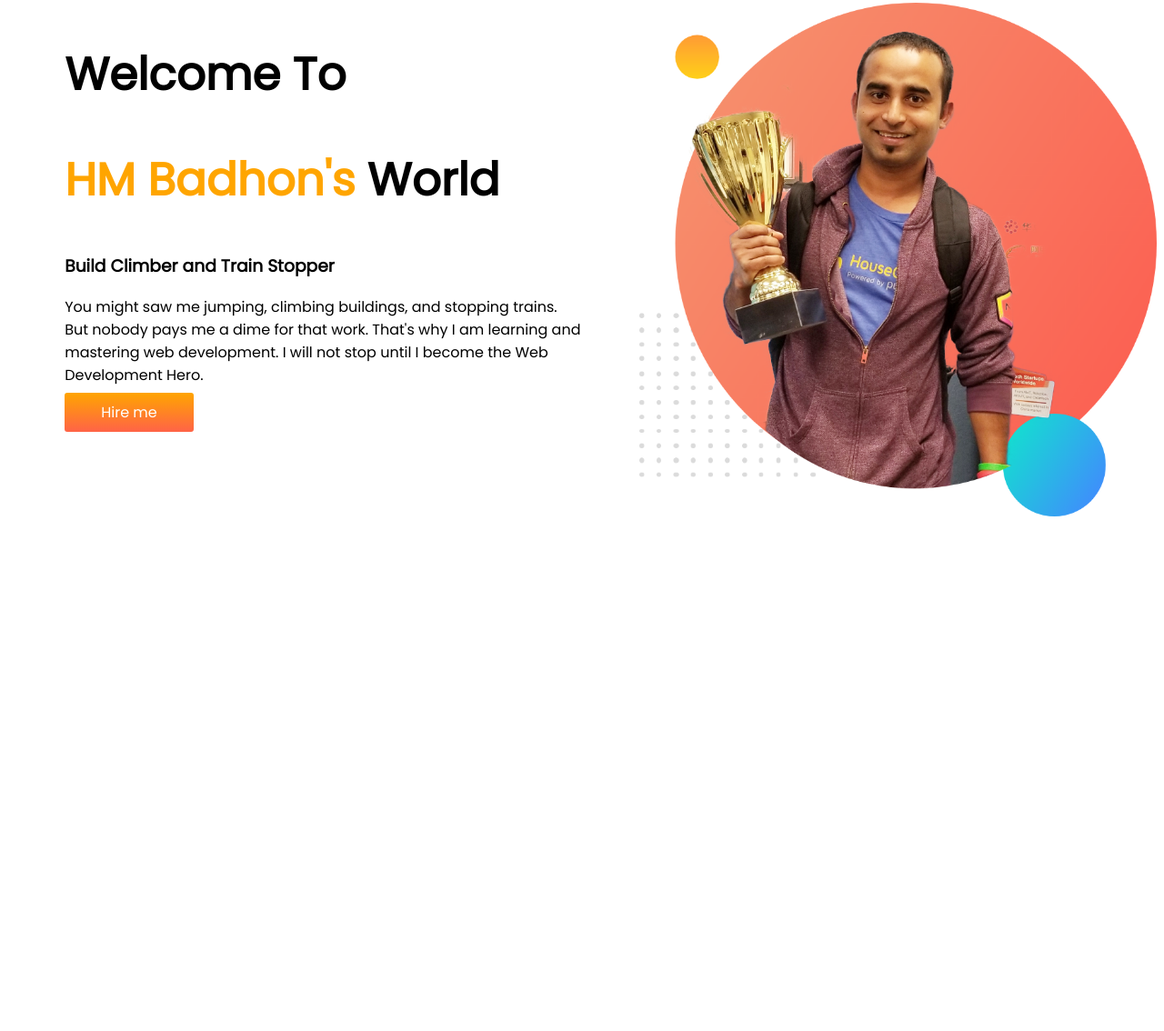
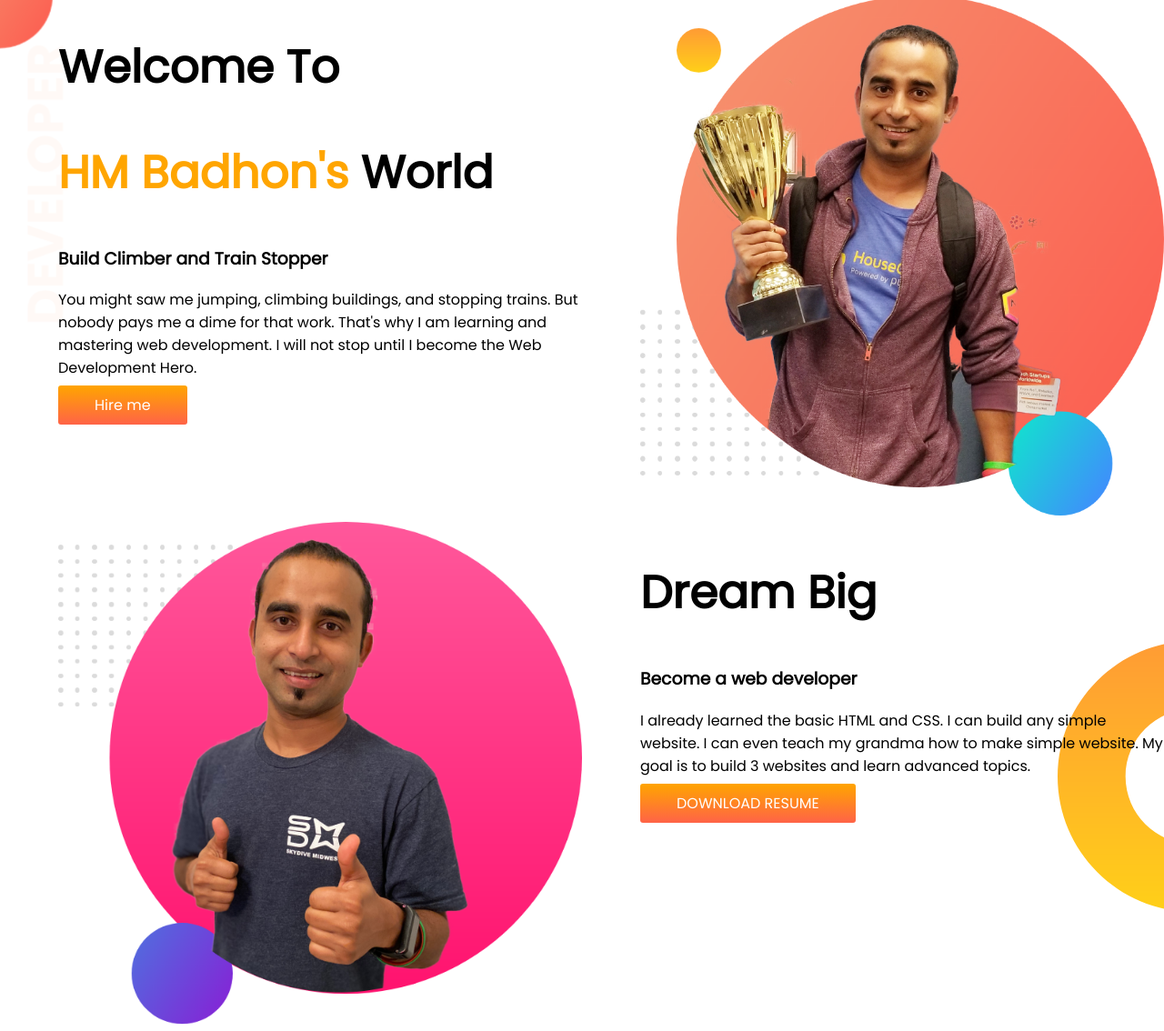
Before and after one commit to hmbadhon2/HM-Badhon-s-Portfolio, a plain HTML site: page index.html in a window 1280 px wide. Shown: the part 5-1139 px from the top of the page at 91% size. Before the commit the page ends 800 px from the top, so only its background shows below. Drawn offline with Linux system fonts and the light colour scheme.

Commit message:
section 2 completed

```diff
--- a/index.html
+++ b/index.html
@@ -11,7 +11,7 @@
     <link rel="stylesheet" href="style.css">
 </head>
 <body>
-    <section>
+    <section class="top-banner">
         <div class="half-width">
             <h1>Welcome To</h1>
         <h1> <span class="name-color"> HM Badhon's</span> World</h1>
@@ -23,5 +23,19 @@
             <img src="img/jhankar.png" alt="">
         </div>
     </section>
+    <section class="dream-big banner" >
+        <div  class="half-width">
+            <img src="img/jhankar2.png" alt="">
+        </div>
+        <div  class="half-width">
+            <h1>Dream Big</h1>
+            <h3>Become a web developer</h3>
+            <p>
+                I already learned the basic HTML and CSS. I can build any simple website. I can even teach my grandma how to make simple website. My goal is to build 3 websites and learn advanced topics.
+            </p>
+            <a href="facebook.com" class="link-button"> DOWNLOAD RESUME</a>
+        </div>
+
+    </section>
 </body>
 </html>
--- a/style.css
+++ b/style.css
@@ -1,5 +1,6 @@
 body {
     font-family: 'Poppins', sans-serif;
+    margin:0;
 
 }
 h1 {
@@ -27,3 +28,12 @@ section{
     font-weight:700px;
 
 }
+.top-banner{
+    background-image: url(img/top-banner.png);
+    background-repeat: no-repeat;
+}
+.banner{
+    background-image: url(img/dream-bg.png);
+    background-repeat: no-repeat;
+    background-position: right;
+}
```
